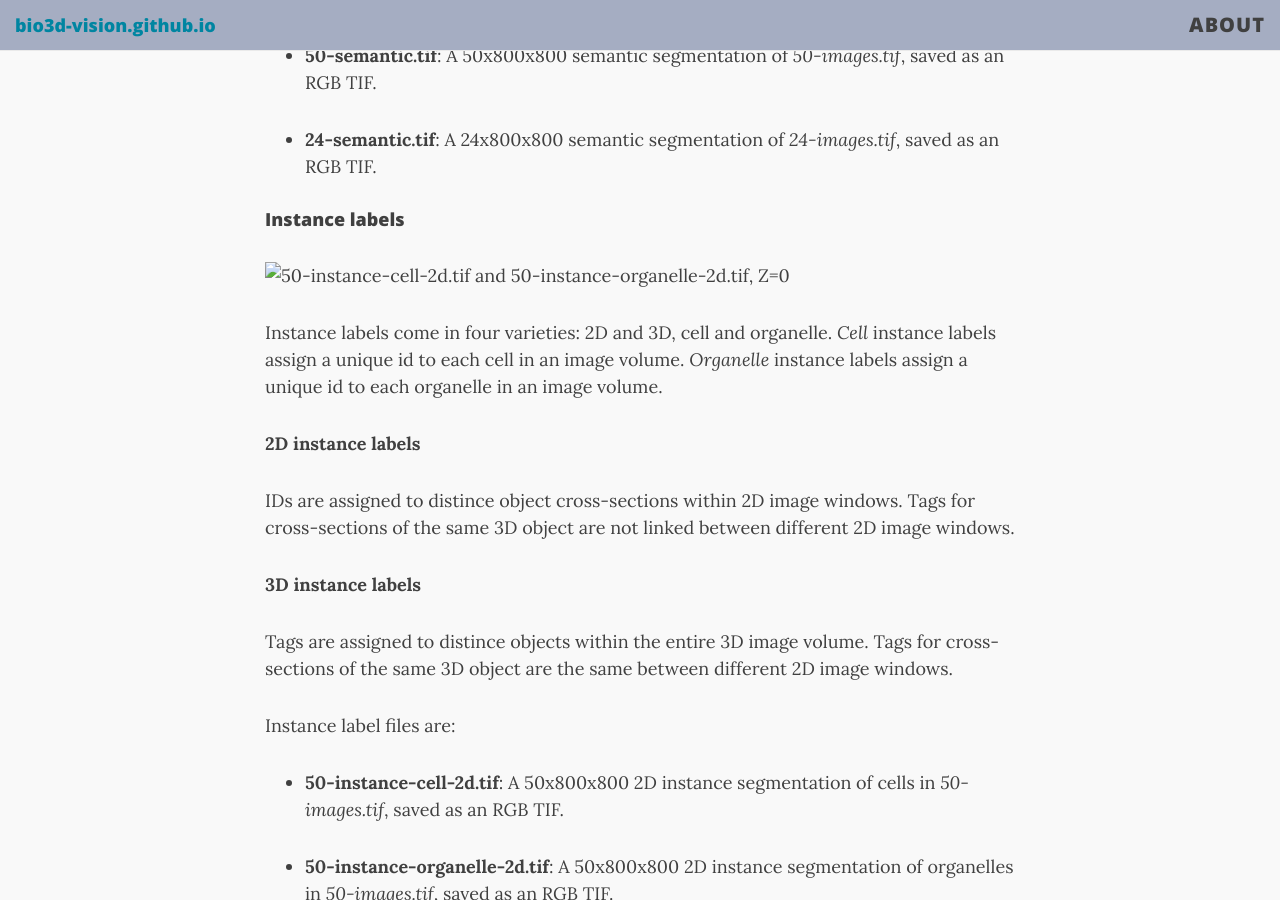
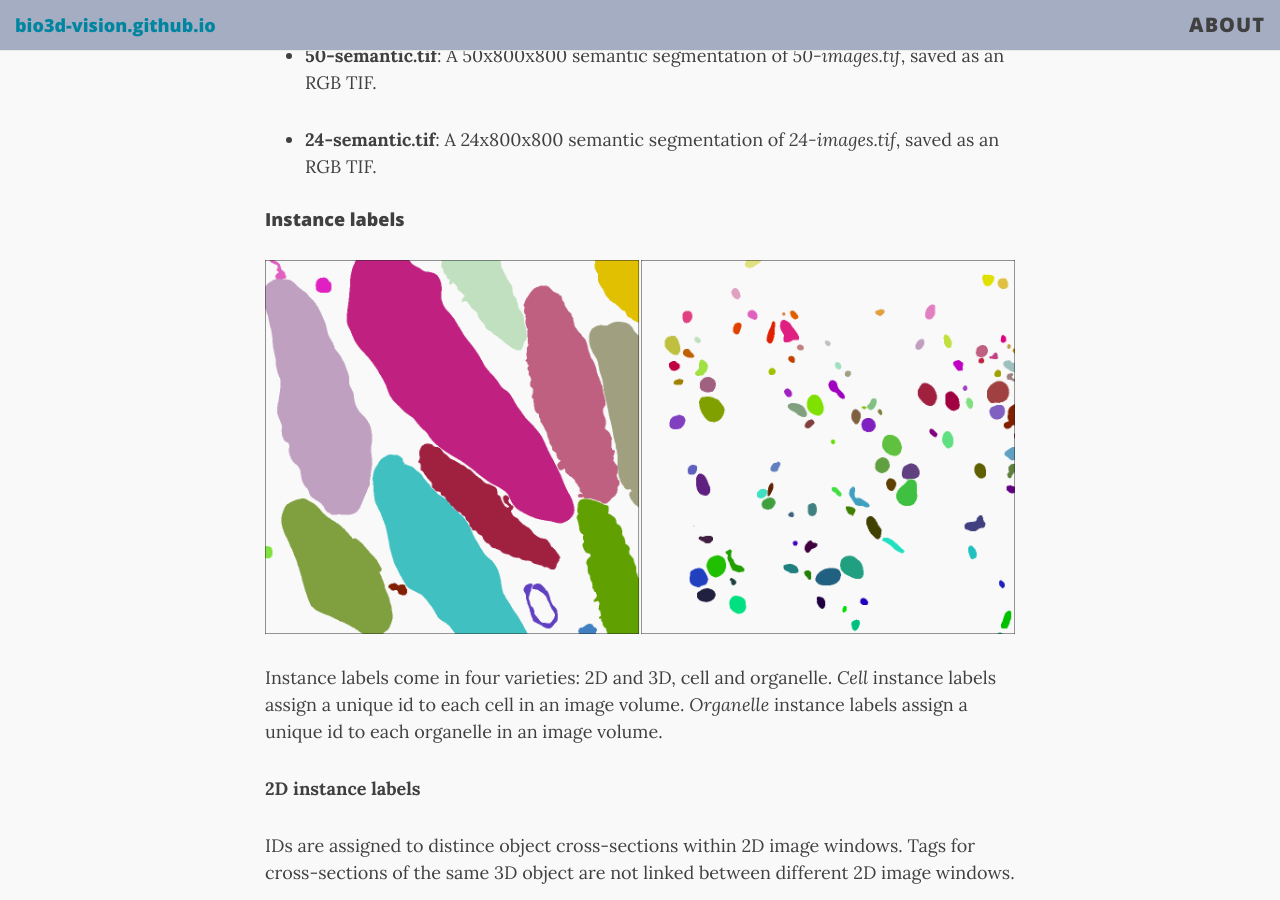
Before and after one commit to bio3d-vision/bio3d-vision.github.io, a Jekyll site: the page built from platelet-description.md, in a window 1280 px wide and 900 px high, scrolled down 3202 px. Built offline with Jekyll 4.4.1, drawn with Linux system fonts in a browser that asks for light colours; nearby versions of some CDN libraries.

Commit message:
Fixed instance label image

```diff
--- a/platelet-description.html
+++ b/platelet-description.html
@@ -70,7 +70,7 @@ use-site-title: false
 </ul>
 <h4 id="instance-labels">Instance labels</h4>
 <div class="figure">
-<img src="50-instance.png" alt="50-instance-cell-2d.tif and 50-instance-organelle-2d.tif, Z=0" />
+<img src="media/50-instance.png" alt="50-instance-cell-2d.tif and 50-instance-organelle-2d.tif, Z=0" />
 <p class="caption">50-instance-cell-2d.tif and 50-instance-organelle-2d.tif, Z=0</p>
 </div>
 <p>Instance labels come in four varieties: 2D and 3D, cell and organelle. <em>Cell</em> instance labels assign a unique id to each cell in an image volume. <em>Organelle</em> instance labels assign a unique id to each organelle in an image volume.</p>
--- a/platelet-description.md
+++ b/platelet-description.md
@@ -47,7 +47,7 @@ Semantic label files are:
 
 #### Instance labels
 
-![50-instance-cell-2d.tif and 50-instance-organelle-2d.tif, Z=0](50-instance.png)
+![50-instance-cell-2d.tif and 50-instance-organelle-2d.tif, Z=0](media/50-instance.png)
 
 Instance labels come in four varieties: 2D and 3D, cell and organelle. _Cell_ instance labels assign a unique id to each cell in an image volume. _Organelle_ instance labels assign a unique id to each organelle in an image volume.
 
```
